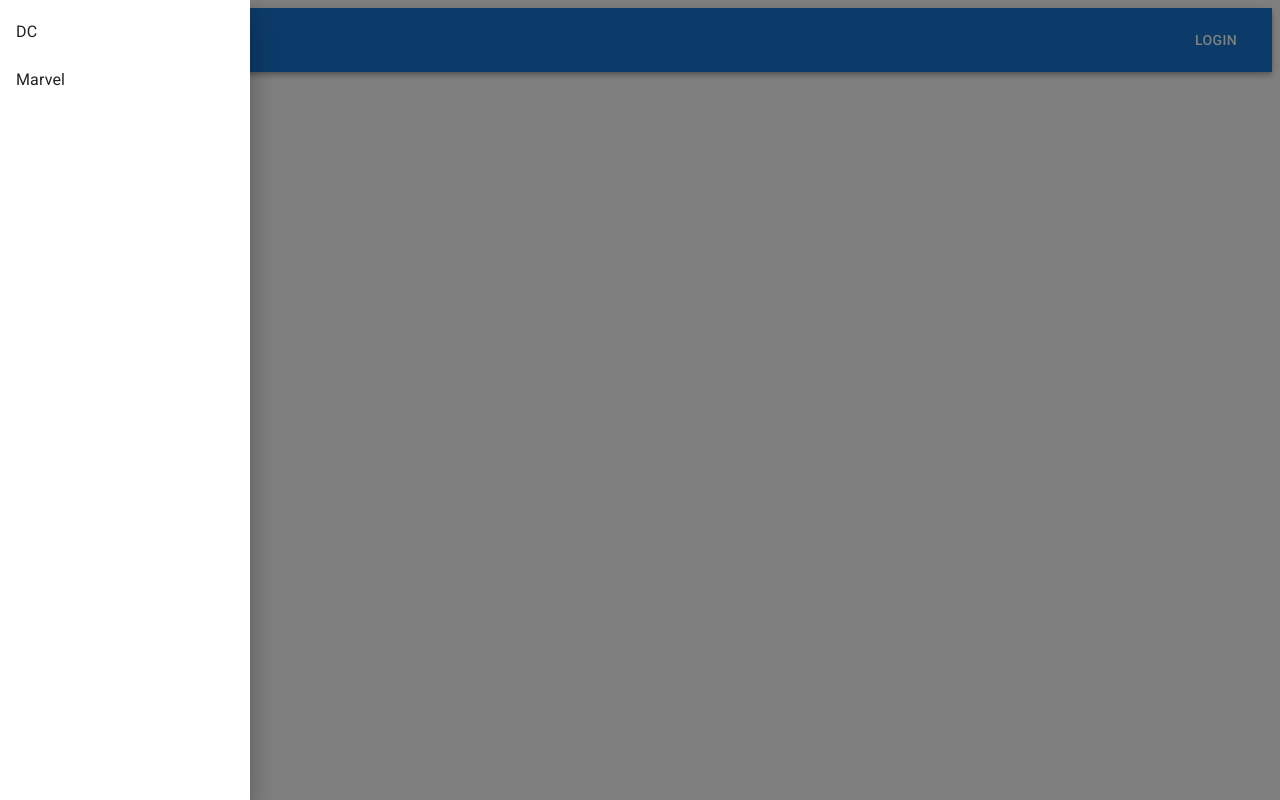
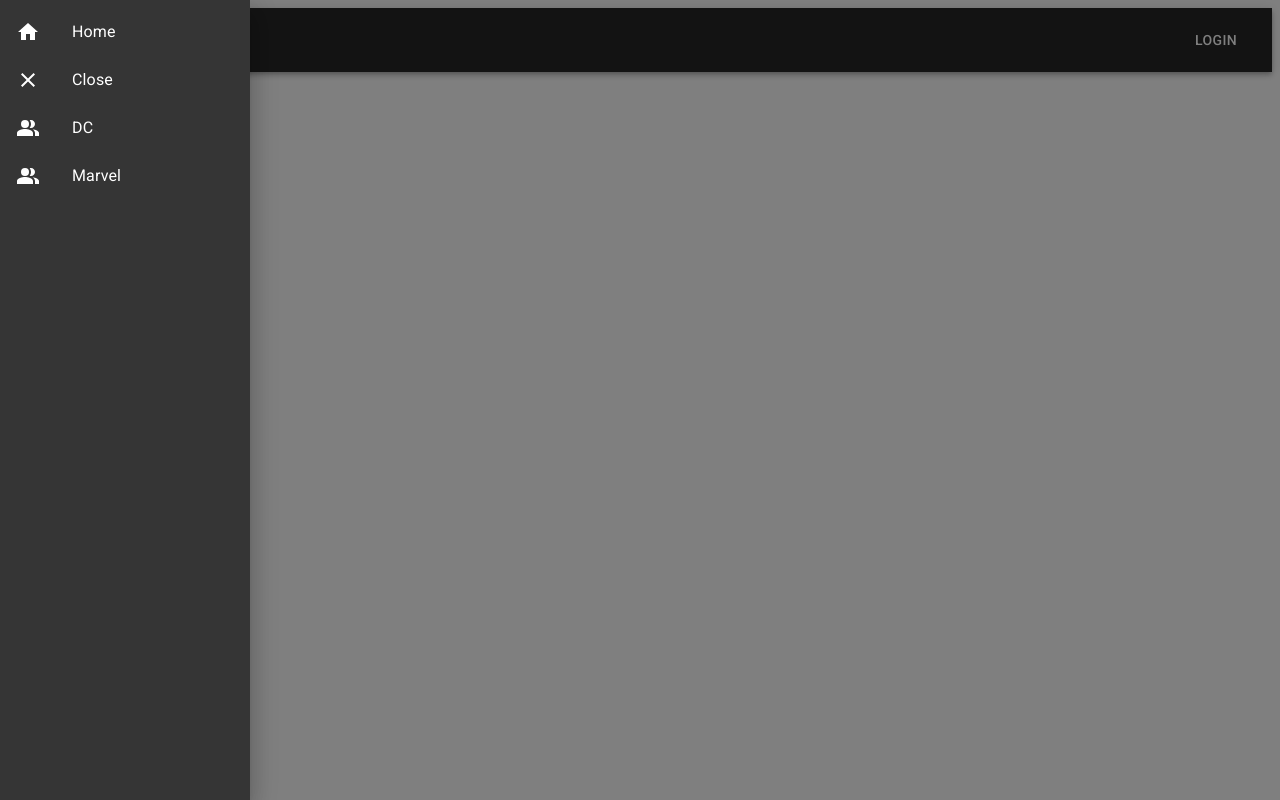
Before and after one commit to zJaaal/heroes-app-react, a React (Vite) app: page / in a window 1280 px wide. Both pictures are taken after a click on the button "menu". Built offline with nearby package versions, Linux system fonts and the light colour scheme.

Commit message:
Added Dark Mode

```diff
--- a/src/HeroesApp.jsx
+++ b/src/HeroesApp.jsx
@@ -6,6 +6,8 @@ import {
   Typography,
   Button,
   Drawer,
+  ThemeProvider,
+  createTheme,
 } from "@mui/material";
 
 import MenuIcon from "@mui/icons-material/menu";
@@ -19,9 +21,15 @@ function HeroesApp() {
     setShowDrawer(!showDrawer);
   };
 
+  const darkTheme = createTheme({
+    palette: {
+      mode: "dark",
+    },
+  });
+
   return (
-    <div>
-      <Drawer anchor={"left"} open={showDrawer}>
+    <ThemeProvider theme={darkTheme}>
+      <Drawer anchor={"left"} open={showDrawer} color="primary">
         <AppDrawer toggleDrawer={toggleDrawer} />
       </Drawer>
       <Box sx={{ flexGrow: 1 }}>
@@ -44,7 +52,7 @@ function HeroesApp() {
           </Toolbar>
         </AppBar>
       </Box>
-    </div>
+    </ThemeProvider>
   );
 }
 
--- a/src/components/AppDrawer.jsx
+++ b/src/components/AppDrawer.jsx
@@ -9,13 +9,27 @@ import {
   ListItemText,
 } from "@mui/material";
 
+import CloseIcon from "@mui/icons-material/Close";
+import HomeIcon from "@mui/icons-material/Home";
+import PeopleAltIcon from "@mui/icons-material/PeopleAlt";
+
 const AppDrawer = ({ toggleDrawer }) => {
   return (
     <Box sx={{ width: 250 }} role="presentation" onClick={toggleDrawer}>
       <List>
-        {["DC", "Marvel"].map((text) => (
+        {["Home", "Close", "DC", "Marvel"].map((text) => (
           <ListItem key={text} disablePadding>
             <ListItemButton>
+              <ListItemIcon>
+                {text === "Close" ? (
+                  <CloseIcon />
+                ) : text === "Home" ? (
+                  <HomeIcon />
+                ) : (
+                  <PeopleAltIcon />
+                )}
+              </ListItemIcon>
+              {/* Here goes the link  */}
               <ListItemText primary={text} />
             </ListItemButton>
           </ListItem>
```
